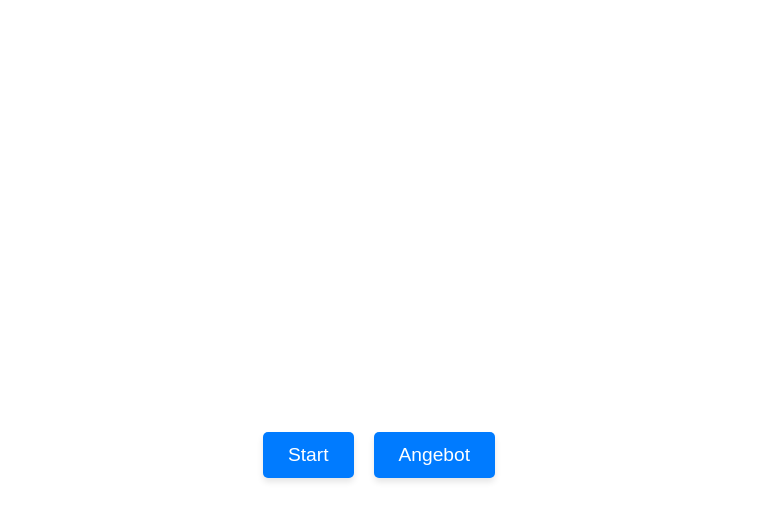
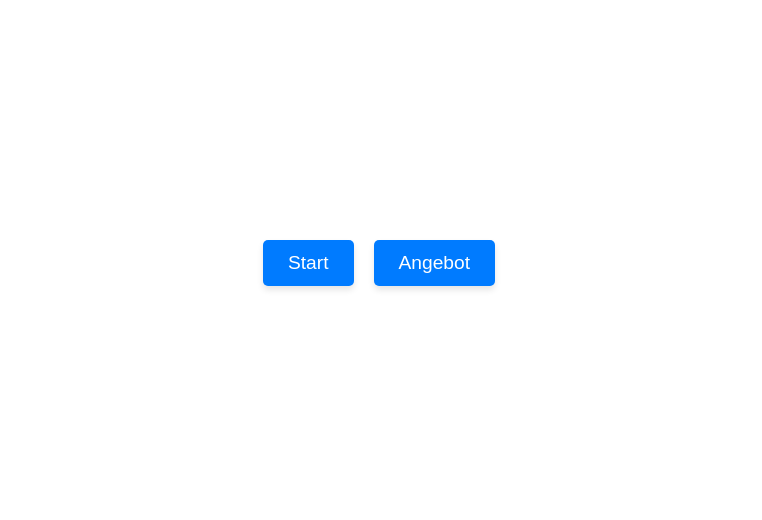
Before and after one commit to mathiasmilitzer-coder/detailing-soft, a plain HTML site: page bo.html in a window 1280 px wide. Shown: the part 292-812 px from the top of the page, without its empty margins (261-1023 px from the left). Drawn offline with Linux system fonts and the light colour scheme.

Commit message:
Update bo.html

```diff
--- a/bo.html
+++ b/bo.html
@@ -13,7 +13,8 @@
             display: flex;
             flex-direction: column;
             align-items: center;
-            justify-content: space-between;
+            /* Zentriert die Inhalte (Header, Main, Footer) vertikal */
+            justify-content: center;
             min-height: 100vh;
             margin: 0;
             padding: 20px;
@@ -22,7 +23,8 @@
 
         /* HEADER ANPASSUNGEN */
         .header-content {
-            margin-bottom: auto;
+            /* Entfernt margin-bottom: auto, da der body nun anders zentriert */
+            margin-bottom: 20px;
         }
 
         /* Farbanpassung für Detailing - Soft */
@@ -48,14 +50,31 @@
             margin-top: 0;
         }
 
-        /* FOOTER & BUTTON ANPASSUNGEN */
+        /* NEUER CONTAINER FÜR DIE MITTIGE ZENTRIERUNG */
+        .main-content {
+            /* Nimmt den gesamten freien Platz zwischen Header und Footer ein */
+            margin: auto;
+            display: flex;
+            justify-content: center;
+            align-items: center;
+            width: 100%;
+            padding: 20px 0; /* Optional: etwas vertikaler Puffer */
+        }
+
+        /* BUTTON ANPASSUNGEN (JETZT INNERHALB VON .main-content) */
         .footer-buttons {
             display: flex;
             gap: 20px;
-            margin-top: auto;
+            /* Entfernt unnötige margin/padding, da die Positionierung durch .main-content erfolgt */
+            margin: 0;
+            padding: 0;
             justify-content: center;
-            /* HIER WIRD DER ABSTAND ZUM UNTEREN RAND ANGEPASST */
-            padding-bottom: 50px;
+        }
+
+        /* FOOTER-BEREICH (am unteren Rand, falls noch andere Elemente hier wären) */
+        .footer-bottom {
+            margin-top: 20px;
+            /* Hier können Sie Elemente hinzufügen, die wirklich unten stehen sollen */
         }
 
         .button {
@@ -82,7 +101,6 @@
             .footer-buttons {
                 flex-direction: column;
                 gap: 15px;
-                padding-bottom: 30px; /* Etwas weniger Abstand auf kleinen Bildschirmen */
                 width: 80%;
             }
 
@@ -99,10 +117,15 @@
         <p>Boss Dash</p>
     </div>
 
-    <div class="footer-buttons">
-        <a href="start.html" class="button">Start</a>
-        <a href="#" class="button">Angebot</a>
+    <div class="main-content">
+        <div class="footer-buttons">
+            <a href="start.html" class="button">Start</a>
+            <a href="#" class="button">Angebot</a>
+        </div>
     </div>
+
+    <div class="footer-bottom">
+        </div>
 
 </body>
 </html>
```
